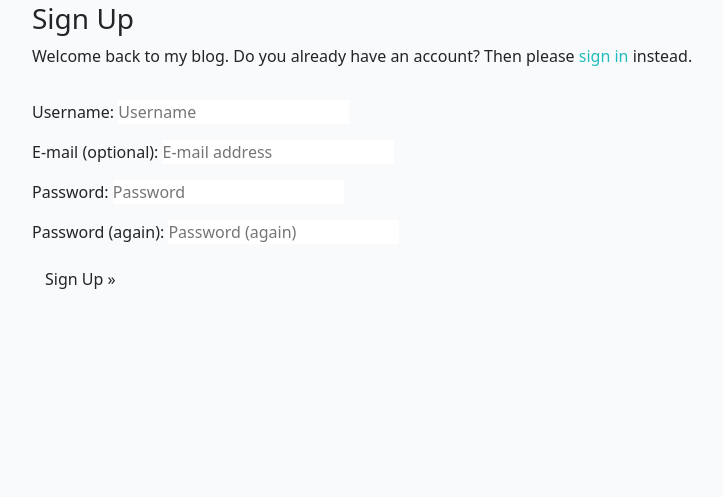
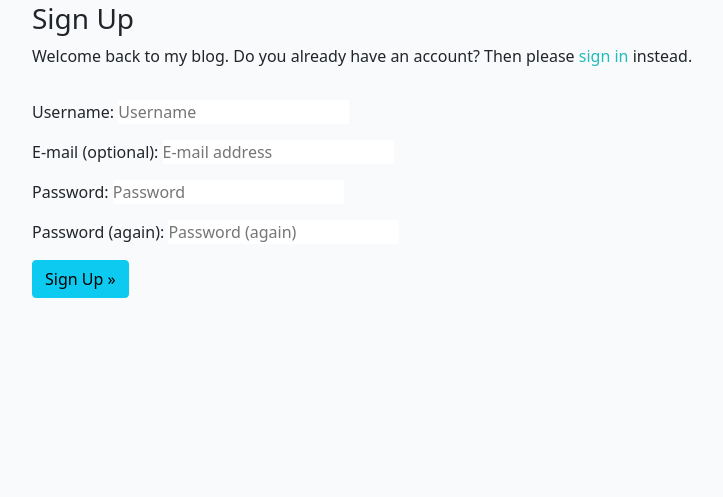
Before and after one commit to markdaniel1982/MD82-P4, a Django app: page /accounts/signup/ in a window 1280 px wide. Shown: the part 190-687 px from the top of the page, without its empty margins (240-963 px from the left). Run offline with Django 3.2, Linux system fonts and the light colour scheme; some libraries are stand-ins or nearby versions.

Commit message:
update readme

```diff
--- a/templates/account/signup.html
+++ b/templates/account/signup.html
@@ -22,7 +22,7 @@
                 {% if redirect_field_value %}
                 <input type="hidden" name="{{ redirect_field_name }}" value="{{ redirect_field_value }}" />
                 {% endif %}
-                <button class="btn btn-signup right" type="submit">{% trans "Sign Up" %} &raquo;</button>
+                <button class="btn btn-info right" type="submit">{% trans "Sign Up" %} &raquo;</button>
             </form>
         </div>
     </div>
```
Also changed, not shown: .theia/settings.json (added), README.md, documentation/images/browse_by_category.png (added), documentation/images/commenting.png (added), documentation/images/create_account.png (added), documentation/images/home.png (added), documentation/images/logotext.png (added), static/media/logotext.png (deleted), static/media/logotext.webp (renamed from documentation/images/logotext.webp).
